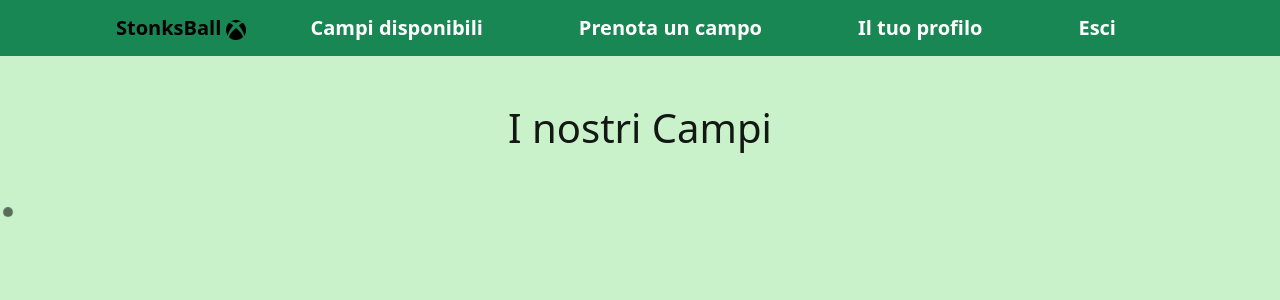
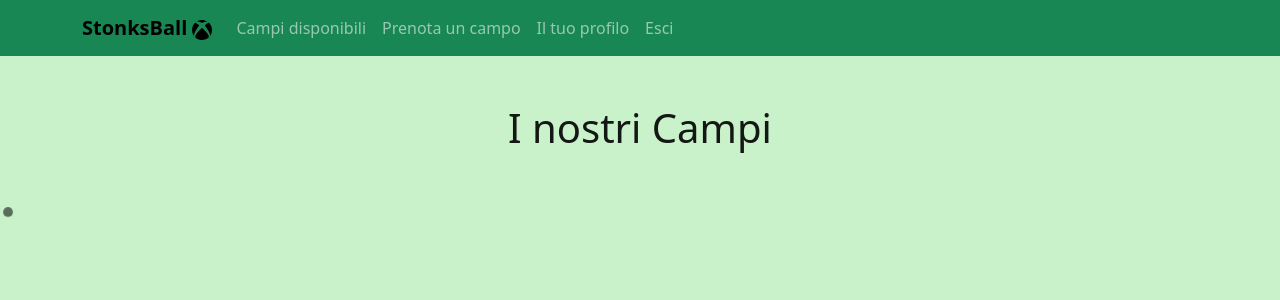
Before and after one commit to nellocas01/Capstone-Project-FS0123-FrontEnd, a React (Create React App) app: page /campi in a window 1280 px wide. Shown: the top 300 px of the page. Built offline with nearby package versions, Linux system fonts and the light colour scheme.

Commit message:
gestione css card campi e navbar

```diff
--- a/src/assets/css/style.css
+++ b/src/assets/css/style.css
@@ -91,6 +91,7 @@ body {
   background-color: #aaf5ac;
   margin: 0 auto;
   margin-bottom: 5rem;
+  max-width: 30rem;
 }
 @media screen and (max-width: 320px) {
   .campi-card {
--- a/src/component/Campi/Campi.jsx
+++ b/src/component/Campi/Campi.jsx
@@ -103,11 +103,7 @@ const Campi = () => {
           )}
           <Container className="campi-card">
             {campi.map((campo, index) => (
-              <Card
-                key={index}
-                className="campi-card-group"
-                style={{ width: "30rem" }}
-              >
+              <Card key={index} className="campi-card-group">
                 <Card.Img src={campoSingolo} alt="campiImg" className="mx-5" />
                 <Card.Body>
                   <Card.Title key={index}>{campo.nome}</Card.Title>
--- a/src/component/NavbarComponent.jsx
+++ b/src/component/NavbarComponent.jsx
@@ -1,5 +1,4 @@
-import Navbar from "react-bootstrap/Navbar";
-import Container from "react-bootstrap/Container";
+import { Navbar, Container } from "react-bootstrap";
 import { Xbox } from "react-bootstrap-icons";
 
 const NavbarComponent = () => {
@@ -7,26 +6,39 @@ const NavbarComponent = () => {
     localStorage.removeItem("accessToken");
     localStorage.removeItem("utenteLoggato");
   };
+
   return (
     <>
-      {/* NAVBAR */}
-      <Navbar bg="success" data-bs-theme="dark" expand="lg">
-        <Container className="d-flex justify-content-center">
+      <Navbar bg="success" data-bs-theme="dark" expand="lg" className="navbar">
+        <Container>
           <Navbar.Brand href="/home" className="text-black">
             StonksBall <Xbox />
           </Navbar.Brand>
-          <Navbar.Brand href="/campi" className="mx-5">
-            Campi disponibili
-          </Navbar.Brand>
-          <Navbar.Brand href="/prenotazioni" className="mx-5">
-            Prenota un campo
-          </Navbar.Brand>
-          <Navbar.Brand href="/profilo" className="mx-5">
-            Il tuo profilo
-          </Navbar.Brand>
-          <Navbar.Brand href="/" className="mx-5" onClickCapture={logout}>
-            Esci
-          </Navbar.Brand>
+          <Navbar.Toggle aria-controls="navbar-nav" />
+          <Navbar.Collapse id="navbar-nav">
+            <ul className="navbar-nav">
+              <li className="nav-item">
+                <a href="/campi" className="nav-link">
+                  Campi disponibili
+                </a>
+              </li>
+              <li className="nav-item">
+                <a href="/prenotazioni" className="nav-link">
+                  Prenota un campo
+                </a>
+              </li>
+              <li className="nav-item">
+                <a href="/profilo" className="nav-link">
+                  Il tuo profilo
+                </a>
+              </li>
+              <li className="nav-item">
+                <a href="/" className="nav-link" onClickCapture={logout}>
+                  Esci
+                </a>
+              </li>
+            </ul>
+          </Navbar.Collapse>
         </Container>
       </Navbar>
     </>
```
